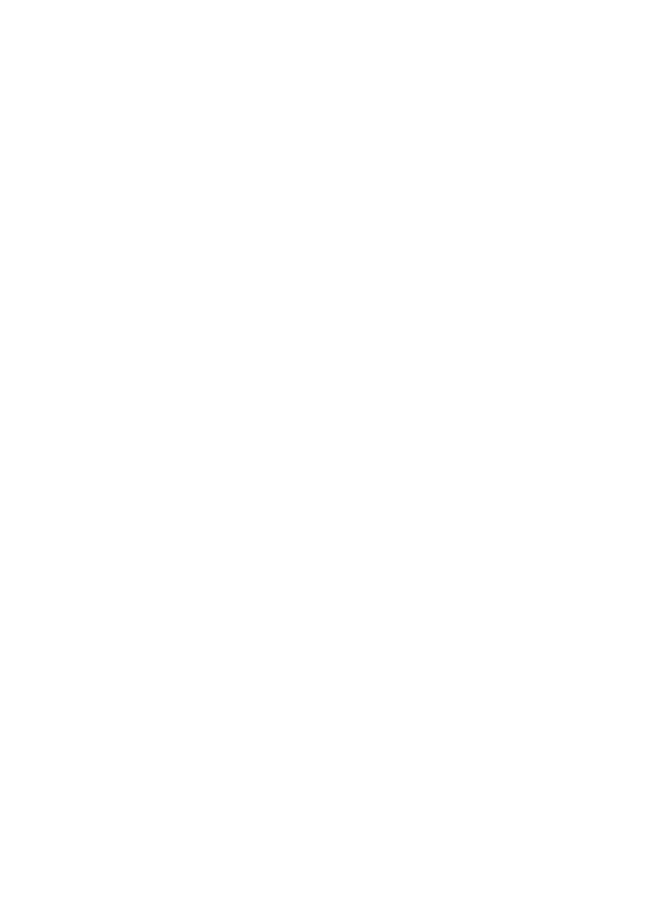
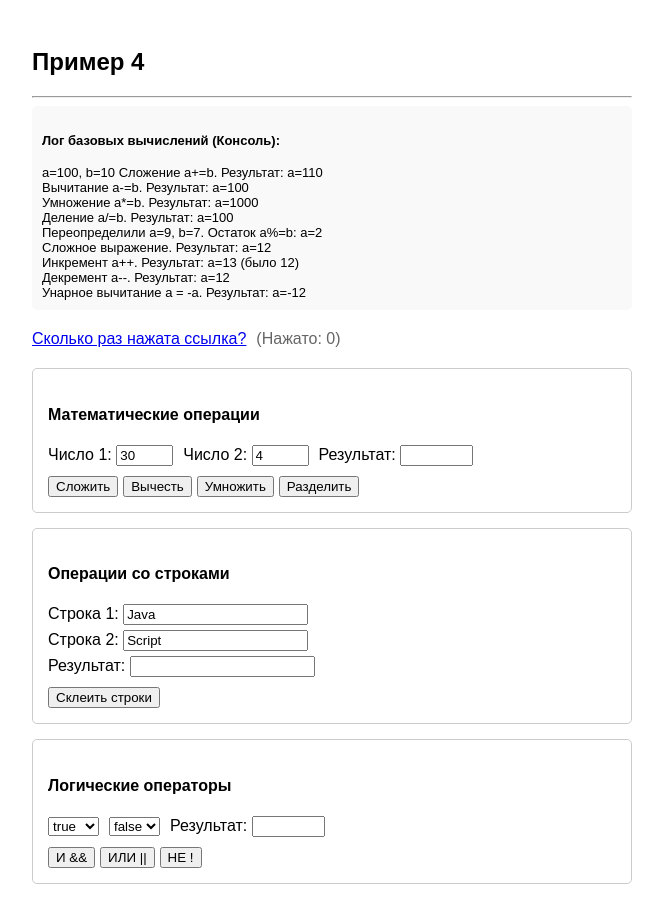
Before and after one commit to liahrothstein/web.lab6, a React (Vite) app in the folder examples/: page /examples/xmpl4 in a window 1280 px wide. Before the commit this address had no page. Shown: the whole page, without its empty margins (308-971 px from the left). Before the commit the page ends 800 px from the top, so only its background shows below. Built offline with nearby package versions, Linux system fonts and the light colour scheme.

Commit message:
feat: done fourth example

```diff
--- a/examples/src/App.tsx
+++ b/examples/src/App.tsx
@@ -1,7 +1,7 @@
 import React from 'react';
 import { Navigate, Route, Routes } from 'react-router-dom';
 
-import { Example1, Example2, Example3 } from './components';
+import { Example1, Example2, Example3, Example4 } from './components';
 import { MainRoute } from './MainRoute';
 
 function App() {
@@ -12,6 +12,7 @@ function App() {
       <Route path="/examples/xmpl1" element={<Example1 />} />
       <Route path="/examples/xmpl2" element={<Example2 />} />
       <Route path="/examples/xmpl3" element={<Example3 />} />
+      <Route path="/examples/xmpl4" element={<Example4 />} />
     </Routes>
   );
 }
--- a/examples/src/MainRoute.tsx
+++ b/examples/src/MainRoute.tsx
@@ -7,6 +7,7 @@ export function MainRoute() {
       <Link to="/examples/xmpl1">Example 1</Link>
       <Link to="/examples/xmpl2">Example 2</Link>
       <Link to="/examples/xmpl3">Example 3</Link>
+      <Link to="/examples/xmpl4">Example 4</Link>
     </div>
   );
 }
--- /dev/null
+++ b/examples/src/components/Example4.tsx
@@ -0,0 +1,224 @@
+import React, { useState } from 'react';
+
+export function Example4() {
+  // ==========================================
+  // БЛОК 1: Арифметические операторы (Имитация вычислений)
+  // ==========================================
+  const a1 = 100,
+    b1 = 10;
+  const step1 = a1 + b1; // 110
+  const step2 = step1 - b1; // 100
+  const step3 = step2 * b1; // 1000
+  const step4 = step3 / b1; // 100
+
+  const a2 = 9,
+    b2 = 7;
+  const step5 = a2 % b2; // 2
+  const step6 = (2 * 7) / 2 + 7 - (2 % 7); // Выражение: 2*7/2 + 7 - 2 = 7 + 7 - 2 = 12
+
+  // Логика инкремента/декремента (постфикс/префикс)
+  let calcA = 12;
+  const postIncrement = calcA++; // Вернет 12, calcA станет 13
+  const postDecrement = calcA--; // Вернет 13, calcA станет 12
+  const unaryMinus = -calcA; // -12
+
+  // ==========================================
+  // БЛОК 2: Счетчик кликов по ссылке (State)
+  // ==========================================
+  const [clickCount, setClickCount] = useState<number>(0);
+
+  function handleLinkClick(e: React.MouseEvent<HTMLAnchorElement>) {
+    e.preventDefault();
+    // Имитируем префиксный инкремент ++sum (сначала увеличиваем, потом выводим)
+    const newCount = clickCount + 1;
+    setClickCount(newCount);
+    alert(`Вы нажали ${newCount} раз`);
+  }
+
+  // ==========================================
+  // БЛОК 3: Калькулятор (Числа)
+  // ==========================================
+  const [num1, setNum1] = useState<string>('30');
+  const [num2, setNum2] = useState<string>('4');
+  const [mathResult, setMathResult] = useState<number | string>('');
+
+  const calculate = (operator: '+' | '-' | '*' | '/') => {
+    const parsed1 = parseInt(num1, 10) || 0;
+    const parsed2 = parseInt(num2, 10) || 0;
+
+    switch (operator) {
+      case '+':
+        setMathResult(parsed1 + parsed2);
+        break;
+      case '-':
+        setMathResult(parsed1 - parsed2);
+        break;
+      case '*':
+        setMathResult(parsed1 * parsed2);
+        break;
+      case '/':
+        setMathResult(parsed2 !== 0 ? parsed1 / parsed2 : 'Ошибка (деление на 0)');
+        break;
+    }
+  };
+
+  // ==========================================
+  // БЛОК 4: Конкатенация строк
+  // ==========================================
+  const [str1, setStr1] = useState<string>('Java');
+  const [str2, setStr2] = useState<string>('Script');
+  const [strResult, setStrResult] = useState<string>('');
+
+  const handleConcatStrings = () => {
+    setStrResult(str1 + str2);
+  };
+
+  // ==========================================
+  // БЛОК 5: Логические операторы
+  // ==========================================
+  const [bool1, setBool1] = useState<boolean>(true);
+  const [bool2, setBool2] = useState<boolean>(false);
+  const [logicResult, setLogicResult] = useState<string>('');
+
+  const handleLogic = (operation: 'AND' | 'OR' | 'NOT') => {
+    if (operation === 'AND') setLogicResult(bool1 && bool2 ? 'true' : 'false');
+    if (operation === 'OR') setLogicResult(bool1 || bool2 ? 'true' : 'false');
+    if (operation === 'NOT') setLogicResult(!bool1 ? 'true' : 'false'); // Спецификация: только для 1-го элемента
+  };
+
+  return (
+    <div style={{ padding: '20px', fontFamily: 'sans-serif', maxWidth: '600px', margin: '0 auto' }}>
+      <h2>Пример 4</h2>
+      <hr />
+
+      {/* Вывод логов арифметики */}
+      <section
+        style={{ background: '#f9f9f9', padding: '10px', fontSize: '13px', borderRadius: '5px' }}
+      >
+        <h4>Лог базовых вычислений (Консоль):</h4>
+        <div>a=100, b=10 Сложение a+=b. Результат: a={step1}</div>
+        <div>Вычитание a-=b. Результат: a={step2}</div>
+        <div>Умножение a*=b. Результат: a={step3}</div>
+        <div>Деление a/=b. Результат: a={step4}</div>
+        <div>Переопределили a=9, b=7. Остаток a%=b: a={step5}</div>
+        <div>Сложное выражение. Результат: a={step6}</div>
+        <div>
+          Инкремент a++. Результат: a={postIncrement + 1} (было {postIncrement})
+        </div>
+        <div>Декремент a--. Результат: a={postDecrement - 1}</div>
+        <div>Унарное вычитание a = -a. Результат: a={unaryMinus}</div>
+      </section>
+
+      {/* Ссылка-счетчик */}
+      <section style={{ margin: '20px 0' }}>
+        <a href="#" onClick={handleLinkClick}>
+          Сколько раз нажата ссылка?
+        </a>
+        <span style={{ marginLeft: '10px', color: '#666' }}>(Нажато: {clickCount})</span>
+      </section>
+
+      {/* Форма Калькулятора */}
+      <section
+        style={{
+          border: '1px solid #ccc',
+          padding: '15px',
+          borderRadius: '5px',
+          marginBottom: '15px',
+        }}
+      >
+        <h4>Математические операции</h4>
+        <label>
+          Число 1:{' '}
+          <input type="text" size={4} value={num1} onChange={(e) => setNum1(e.target.value)} />
+        </label>
+        <label style={{ marginLeft: '10px' }}>
+          Число 2:{' '}
+          <input type="text" size={4} value={num2} onChange={(e) => setNum2(e.target.value)} />
+        </label>
+        <label style={{ marginLeft: '10px' }}>
+          Результат: <input type="text" size={6} readOnly value={mathResult} />
+        </label>
+        <div style={{ marginTop: '10px' }}>
+          <button onClick={() => calculate('+')}>Сложить</button>
+          <button onClick={() => calculate('-')} style={{ marginLeft: '5px' }}>
+            Вычесть
+          </button>
+          <button onClick={() => calculate('*')} style={{ marginLeft: '5px' }}>
+            Умножить
+          </button>
+          <button onClick={() => calculate('/')} style={{ marginLeft: '5px' }}>
+            Разделить
+          </button>
+        </div>
+      </section>
+
+      {/* Операции со строками */}
+      <section
+        style={{
+          border: '1px solid #ccc',
+          padding: '15px',
+          borderRadius: '5px',
+          marginBottom: '15px',
+        }}
+      >
+        <h4>Операции со строками</h4>
+        <label>
+          Строка 1: <input type="text" value={str1} onChange={(e) => setStr1(e.target.value)} />
+        </label>
+        <br />
+        <label>
+          Строка 2:{' '}
+          <input
+            type="text"
+            value={str2}
+            onChange={(e) => setStr2(e.target.value)}
+            style={{ marginTop: '5px' }}
+          />
+        </label>
+        <br />
+        <label>
+          Результат: <input type="text" readOnly value={strResult} style={{ marginTop: '5px' }} />
+        </label>
+        <br />
+        <button onClick={handleConcatStrings} style={{ marginTop: '10px' }}>
+          Склеить строки
+        </button>
+      </section>
+
+      {/* Логические операторы */}
+      <section style={{ border: '1px solid #ccc', padding: '15px', borderRadius: '5px' }}>
+        <h4>Логические операторы</h4>
+        <select
+          value={bool1 ? 'true' : 'false'}
+          onChange={(e) => setBool1(e.target.value === 'true')}
+        >
+          <option value="true">true</option>
+          <option value="false">false</option>
+        </select>
+
+        <select
+          value={bool2 ? 'true' : 'false'}
+          onChange={(e) => setBool2(e.target.value === 'true')}
+          style={{ marginLeft: '10px' }}
+        >
+          <option value="false">false</option>
+          <option value="true">true</option>
+        </select>
+
+        <label style={{ marginLeft: '10px' }}>
+          Результат: <input type="text" readOnly value={logicResult} size={6} />
+        </label>
+
+        <div style={{ marginTop: '10px' }}>
+          <button onClick={() => handleLogic('AND')}>И &&</button>
+          <button onClick={() => handleLogic('OR')} style={{ marginLeft: '5px' }}>
+            ИЛИ ||
+          </button>
+          <button onClick={() => handleLogic('NOT')} style={{ marginLeft: '5px' }}>
+            НЕ !
+          </button>
+        </div>
+      </section>
+    </div>
+  );
+}
--- a/examples/src/components/index.ts
+++ b/examples/src/components/index.ts
@@ -1,3 +1,4 @@
 export { Example1 } from './Example1';
 export { Example2 } from './Example2';
 export { Example3 } from './Example3';
+export { Example4 } from './Example4';
```
